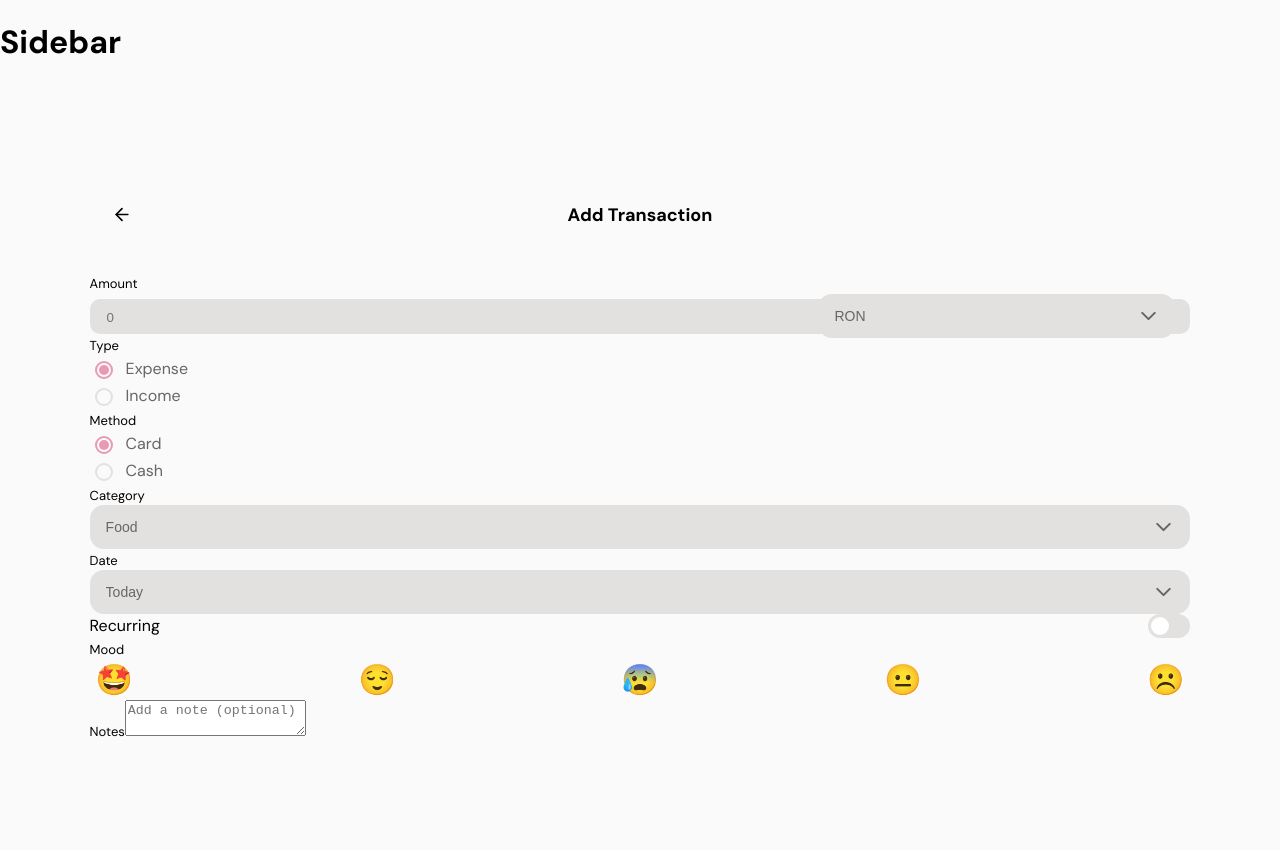
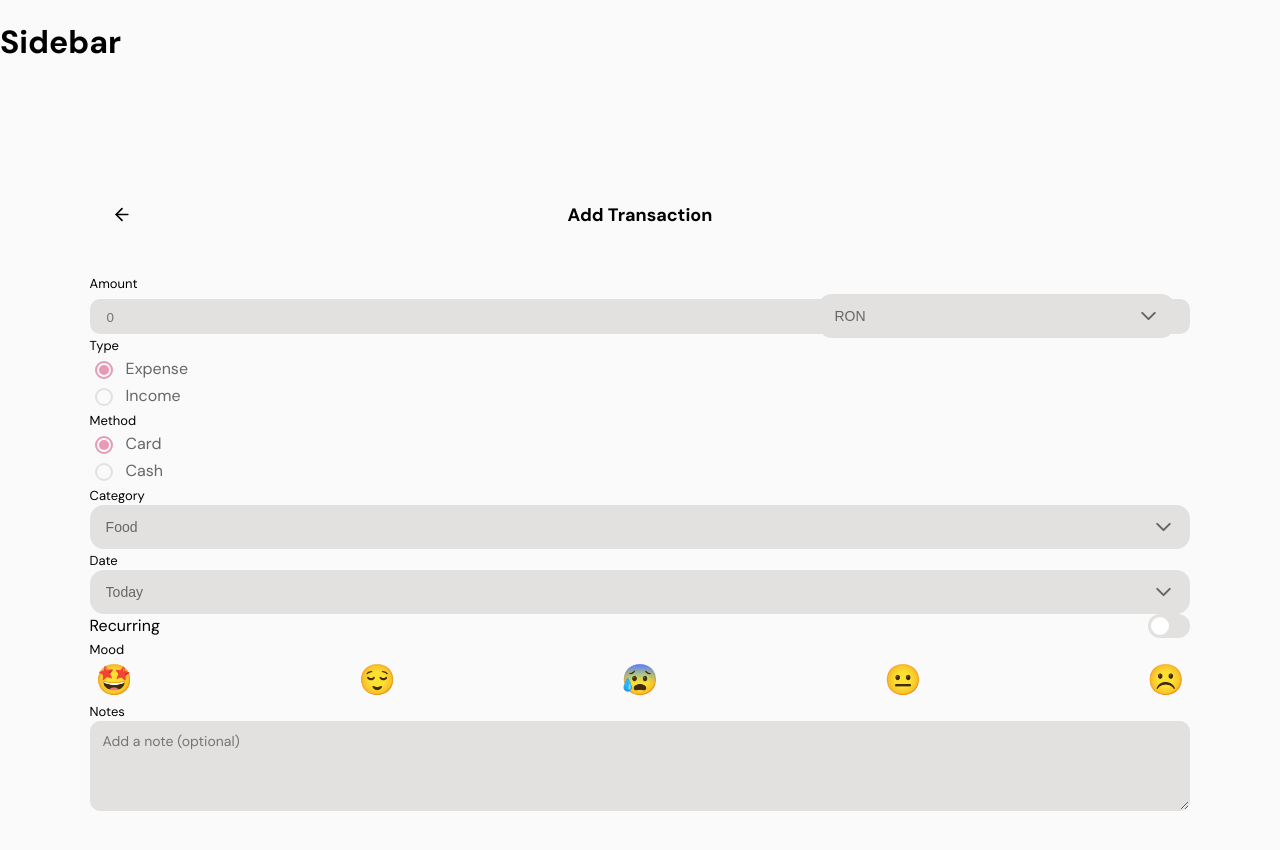
Before and after one commit to mirelalexy/blossom, a React (Vite) app in the folder frontend/: page /add-transaction in a window 1280 px wide. Shown: the top 850 px of the page. Built offline with nearby package versions, Linux system fonts and the light colour scheme.

Commit message:
style(forms): style textarea

```diff
--- a/frontend/src/components/forms/Textarea.jsx
+++ b/frontend/src/components/forms/Textarea.jsx
@@ -1,3 +1,5 @@
+import "../../styles/components/Textarea.css"
+
 function Textarea({ label, ...props }) {
     return (
         <div className="form-field">
--- /dev/null
+++ b/frontend/src/styles/components/Textarea.css
@@ -0,0 +1,16 @@
+.textarea {
+    width: 100%;
+    min-height: 90px;
+    padding: 10px 12px;
+    border-radius: 10px;
+    border: 1px solid var(--input);
+    font-size: 14px;
+    background-color: var(--input);
+    font-family: inherit;
+    box-sizing: border-box;
+}
+
+.textarea:focus {
+    outline: none;
+    border-color: var(--accent);
+}
```
